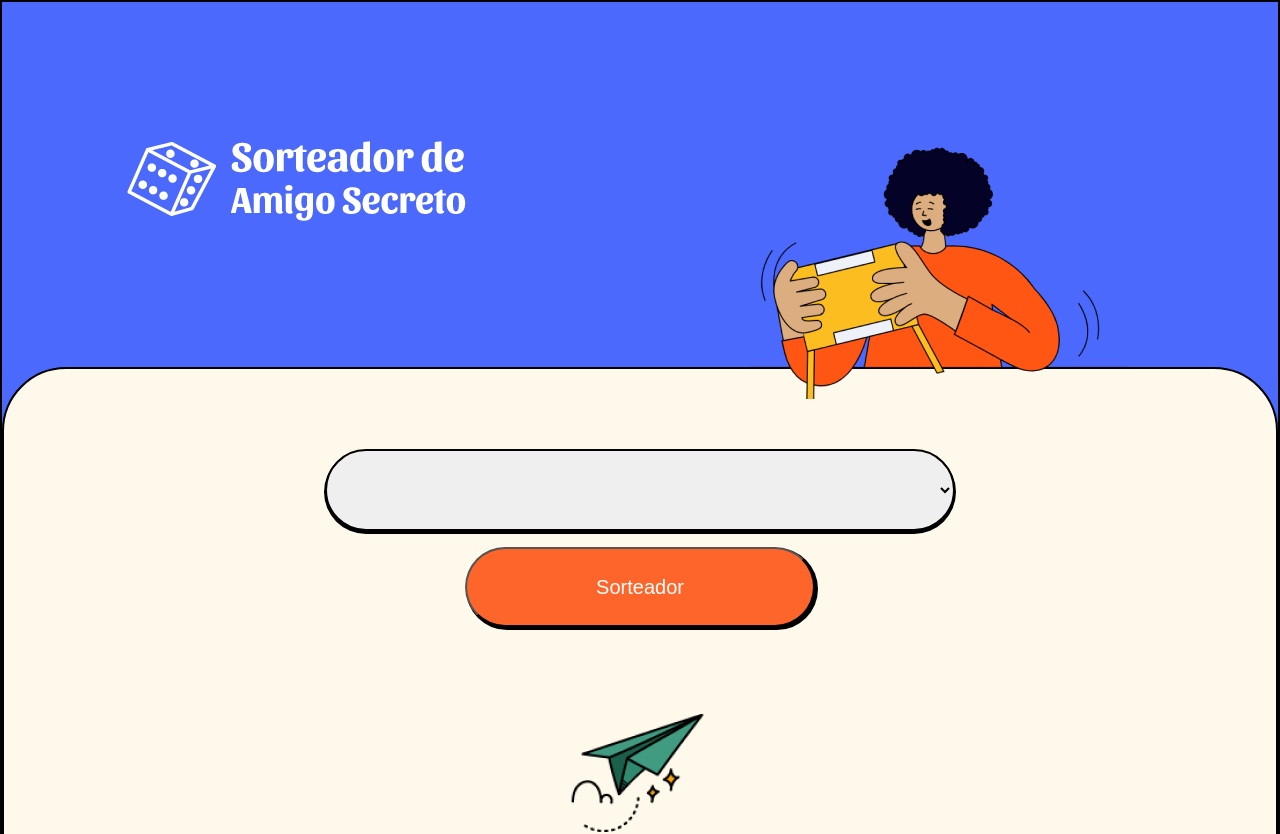
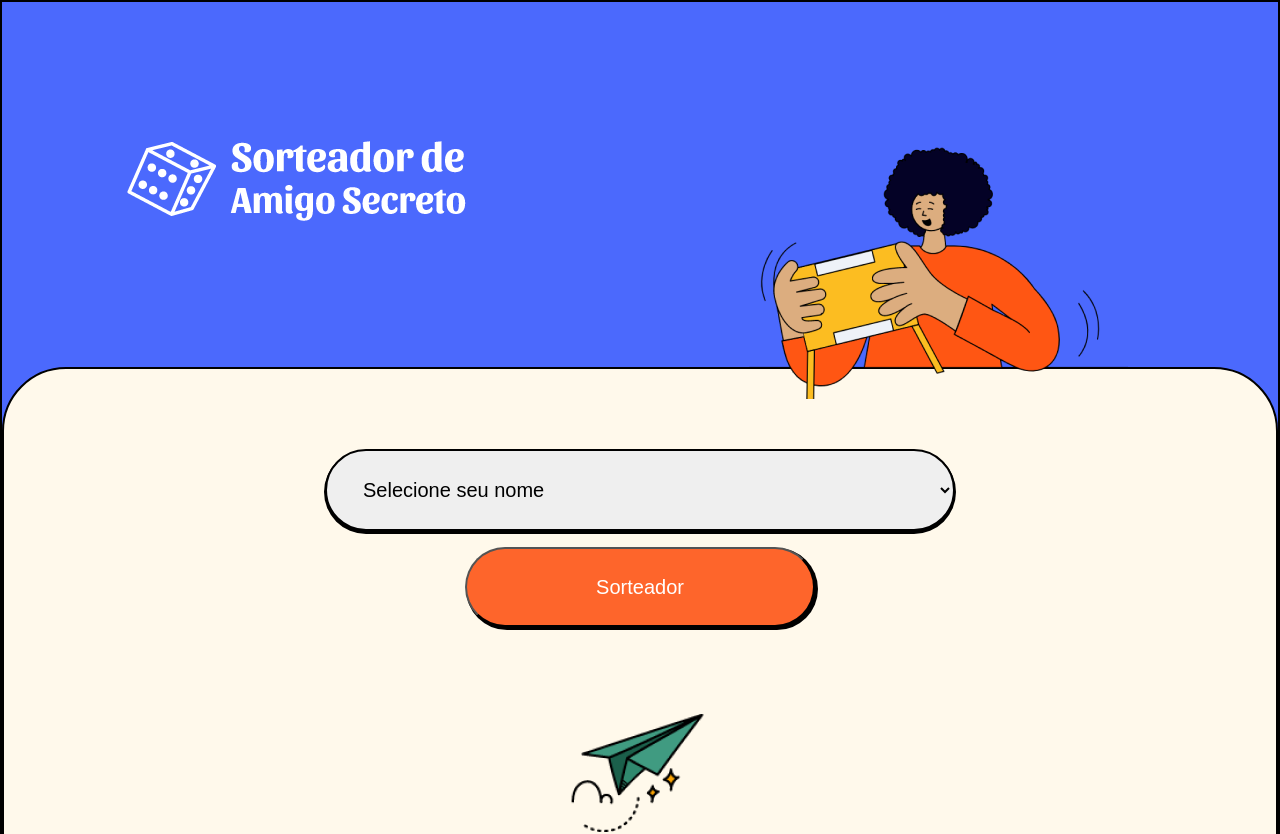
Before and after one commit to YuriCF1/Proj.Study-Jest-Test, a React (Create React App) app in the folder sorteador-amigo-secreto/: page /sorteio in a window 1280 px wide. Shown: the top 834 px of the page. Built offline with nearby package versions, Linux system fonts and the light colour scheme.

Commit message:
Adding patern option

```diff
--- a/sorteador-amigo-secreto/src/Paginas/Sorteio.tsx
+++ b/sorteador-amigo-secreto/src/Paginas/Sorteio.tsx
@@ -32,6 +32,8 @@
             value={participanteDaVez}
             onChange={(e) => setParticipanteDaVez(e.target.value)}
           >
+            {/* Inserindo outra option para que eu não precise mudar o nome para inciar o sorteio */}
+            <option>Selecione seu nome</option>
             {participantes.map((participante) => (
               <option key={participante}>{participante}</option>
             ))}
```
